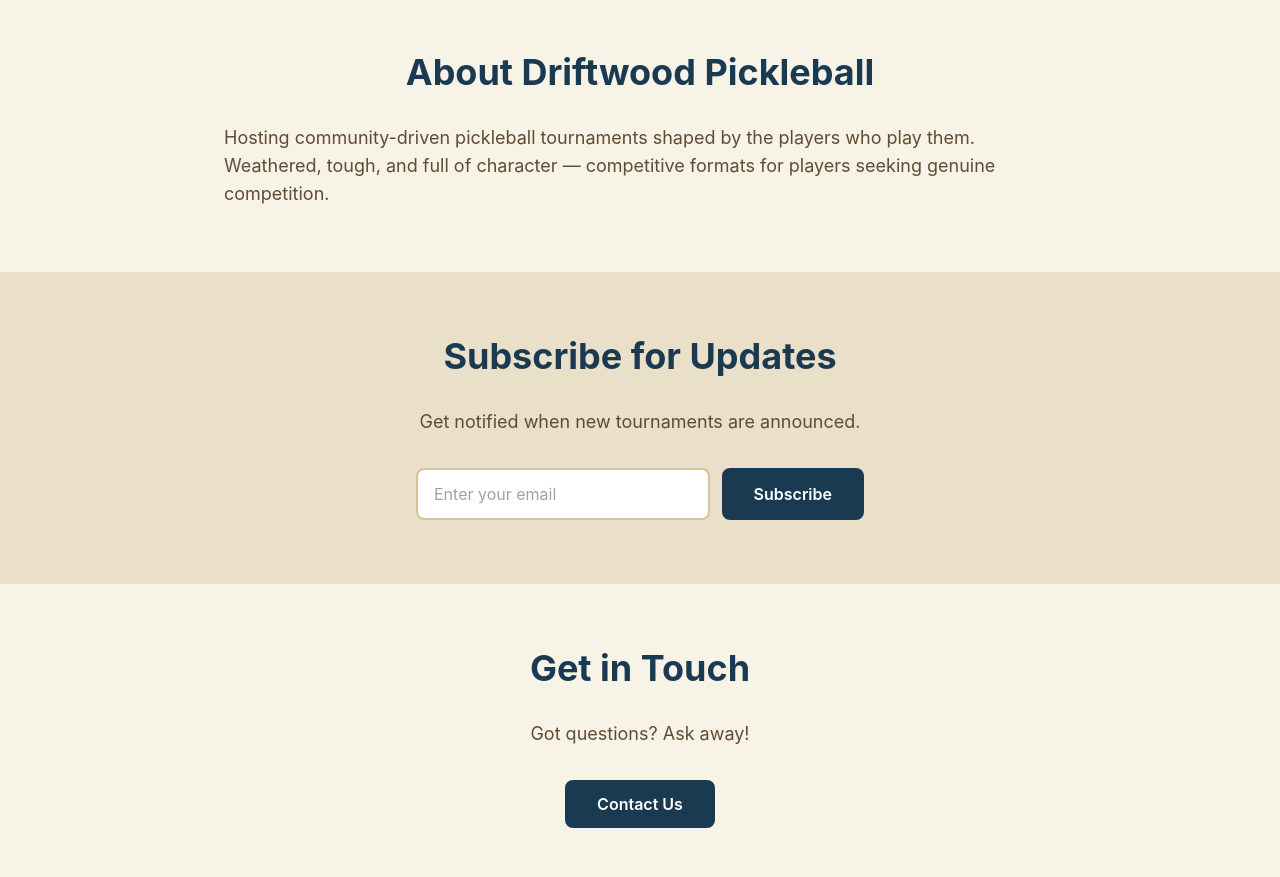
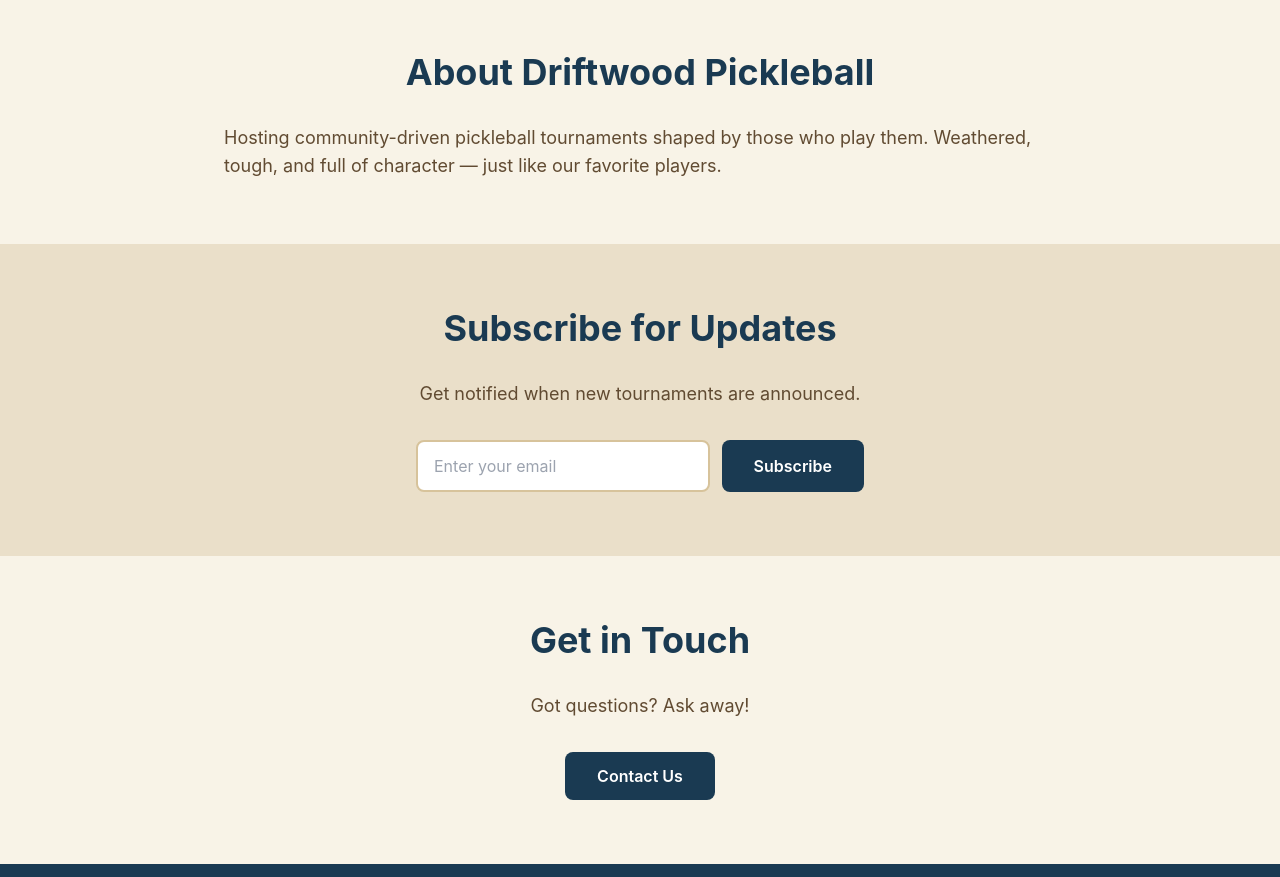
Before and after one commit to jnougaret/driftwood-pickleball, a website: page index.html in a window 1280 px wide. Shown: the part 900-1777 px from the top of the page. Drawn offline with nearby package versions, Linux system fonts and the light colour scheme; no server answers.

Commit message:
about section

```diff
--- a/index.html
+++ b/index.html
@@ -394,8 +394,8 @@
             <h2 class="text-4xl font-bold text-center text-ocean-blue mb-8">About Driftwood Pickleball</h2>
             <div class="prose prose-lg max-w-none text-gray-700 space-y-4">
                 <p class="text-lg">
-                    Hosting community-driven pickleball tournaments shaped by the players who play them.
-                    Weathered, tough, and full of character — competitive formats for players seeking genuine competition.
+                    Hosting community-driven pickleball tournaments shaped by those who play them.
+                    Weathered, tough, and full of character — just like our favorite players.
                 </p>
             </div>
         </div>
```
